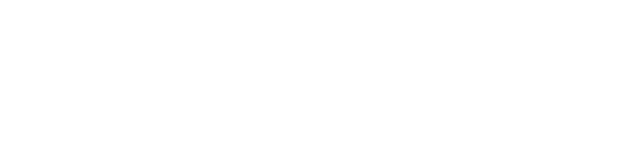
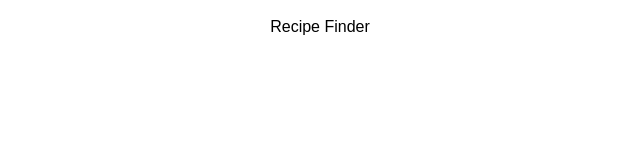
Before and after one commit to ghettoeinstein/Recipe-Finder, a plain HTML site: page index.html in a window 1280 px wide. Shown: the whole page, without its empty margins (320-960 px from the left). Drawn offline with Linux system fonts and the light colour scheme.

Commit message:
recipe finder

```diff
--- a/index.html
+++ b/index.html
@@ -9,6 +9,7 @@
 <body>
     <header>
         <!-- Task: Create a compelling header for the application -->
+        Recipe Finder
     </header>
     <main>
         <section class="search-section">
```
